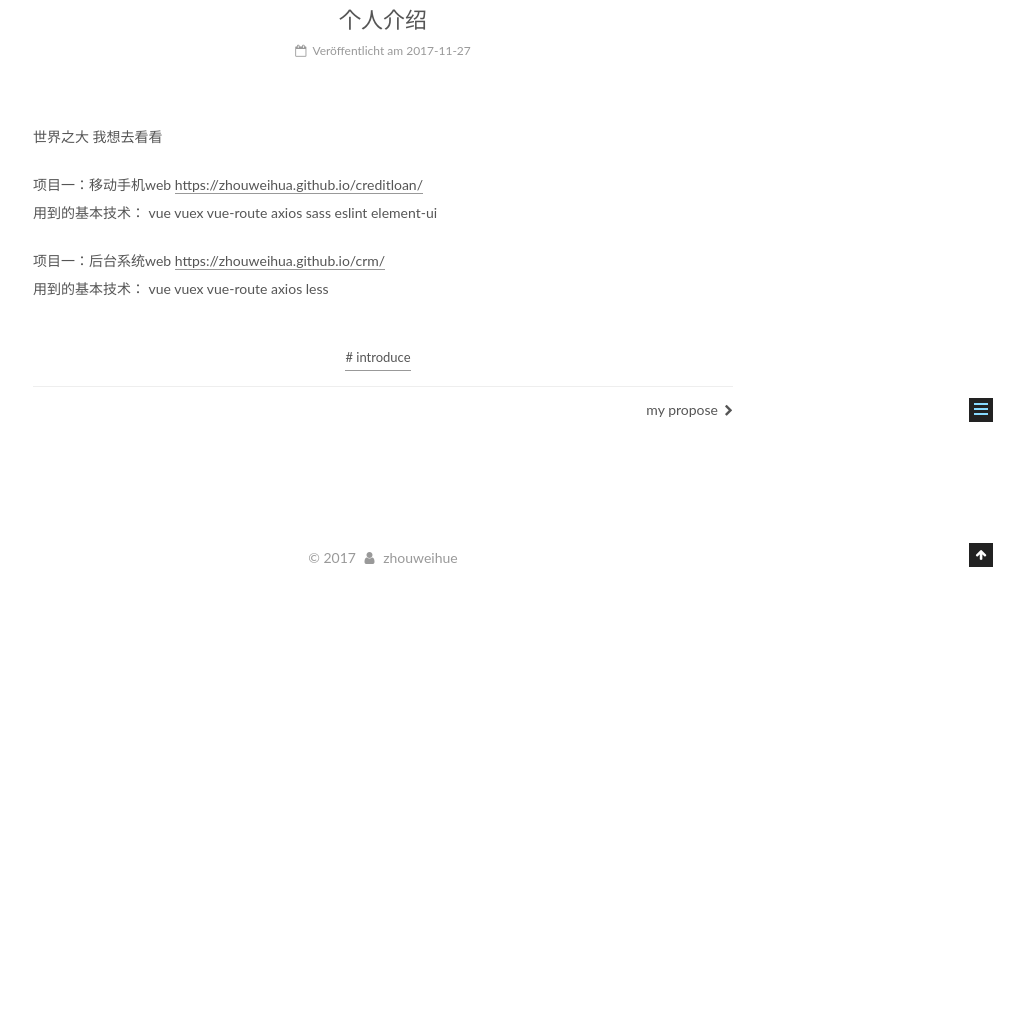
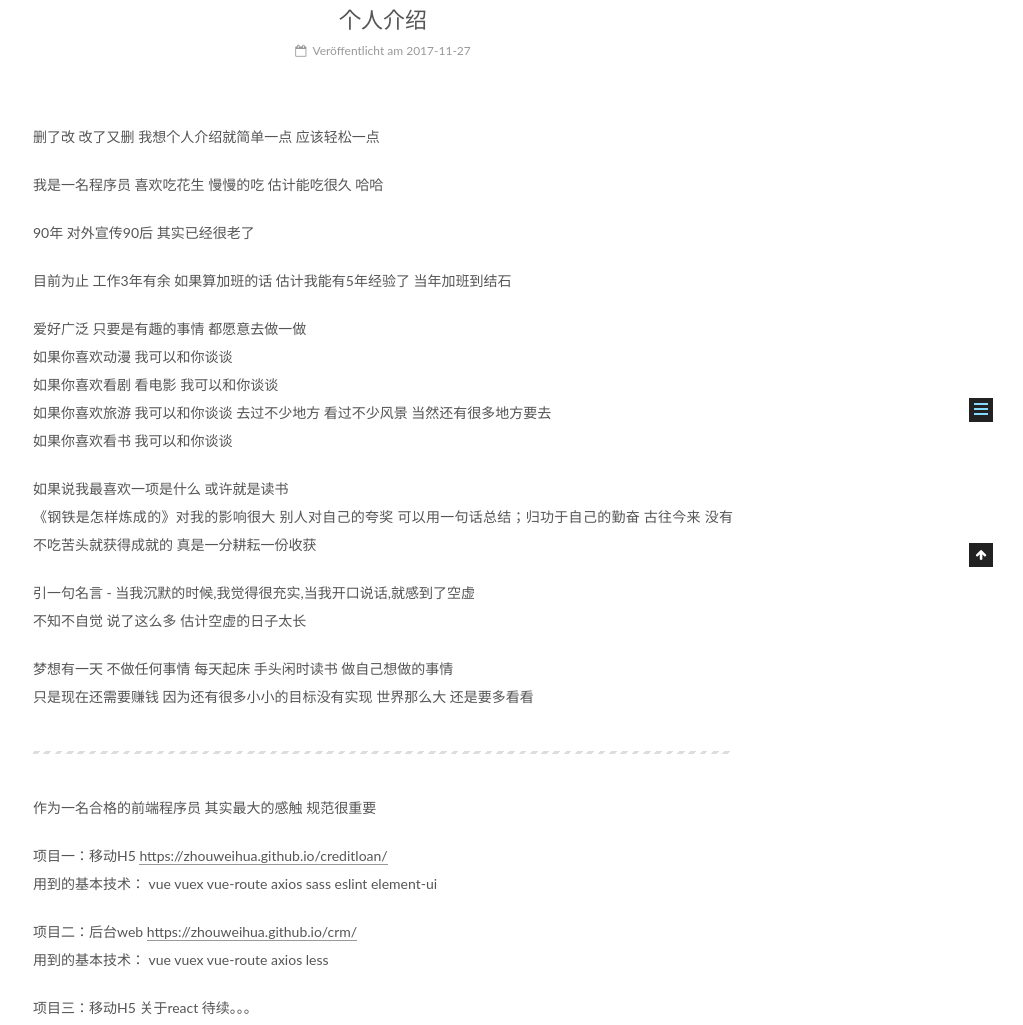
Before and after one commit to zhouweihua/zhouweihua.github.io, a plain HTML site: page blog/2017/11/27/hello-world/index.html in a window 1280 px wide. Shown: the part 333-1358 px from the top of the page, without its empty margins (257-1280 px from the left). Before the commit the page ends 925 px from the top, so only its background shows below. Drawn offline with Linux system fonts and the light colour scheme.

Commit message:
更新页面

```diff
--- a/blog/2017/11/27/hello-world/index.html
+++ b/blog/2017/11/27/hello-world/index.html
@@ -79,17 +79,17 @@
 
 
 
-<meta name="description" content="世界之大 我想去看看 项目一：移动手机web  https://zhouweihua.github.io/creditloan/用到的基本技术： vue vuex vue-route axios sass eslint element-ui  项目一：后台系统web  https://zhouweihua.github">
+<meta name="description" content="删了改 改了又删 我想个人介绍就简单一点 应该轻松一点 我是一名程序员 喜欢吃花生 慢慢的吃 估计能吃很久 哈哈 90年 对外宣传90后 其实已经很老了 目前为止 工作3年有余 如果算加班的话 估计我能有5年经验了 当年加班到结石 爱好广泛 只要是有趣的事情 都愿意去做一做如果你喜欢动漫 我可以和你谈谈如果你喜欢看剧 ">
 <meta name="keywords" content="introduce">
 <meta property="og:type" content="article">
 <meta property="og:title" content="个人介绍">
 <meta property="og:url" content="http://zhouweihua.github.io/blog/2017/11/27/hello-world/index.html">
 <meta property="og:site_name" content="z-world">
-<meta property="og:description" content="世界之大 我想去看看 项目一：移动手机web  https://zhouweihua.github.io/creditloan/用到的基本技术： vue vuex vue-route axios sass eslint element-ui  项目一：后台系统web  https://zhouweihua.github.io/crm/用到的基本技术： vue vuex vue-route axio">
-<meta property="og:updated_time" content="2017-11-27T09:58:56.048Z">
+<meta property="og:description" content="删了改 改了又删 我想个人介绍就简单一点 应该轻松一点 我是一名程序员 喜欢吃花生 慢慢的吃 估计能吃很久 哈哈 90年 对外宣传90后 其实已经很老了 目前为止 工作3年有余 如果算加班的话 估计我能有5年经验了 当年加班到结石 爱好广泛 只要是有趣的事情 都愿意去做一做如果你喜欢动漫 我可以和你谈谈如果你喜欢看剧 看电影 我可以和你谈谈如果你喜欢旅游 我可以和你谈谈 去过不少地方 看过不少风景">
+<meta property="og:updated_time" content="2017-11-28T08:51:29.947Z">
 <meta name="twitter:card" content="summary">
 <meta name="twitter:title" content="个人介绍">
-<meta name="twitter:description" content="世界之大 我想去看看 项目一：移动手机web  https://zhouweihua.github.io/creditloan/用到的基本技术： vue vuex vue-route axios sass eslint element-ui  项目一：后台系统web  https://zhouweihua.github.io/crm/用到的基本技术： vue vuex vue-route axio">
+<meta name="twitter:description" content="删了改 改了又删 我想个人介绍就简单一点 应该轻松一点 我是一名程序员 喜欢吃花生 慢慢的吃 估计能吃很久 哈哈 90年 对外宣传90后 其实已经很老了 目前为止 工作3年有余 如果算加班的话 估计我能有5年经验了 当年加班到结石 爱好广泛 只要是有趣的事情 都愿意去做一做如果你喜欢动漫 我可以和你谈谈如果你喜欢看剧 看电影 我可以和你谈谈如果你喜欢旅游 我可以和你谈谈 去过不少地方 看过不少风景">
 
 
 
@@ -310,9 +310,19 @@
 
 
 
-        <p>世界之大 我想去看看</p>
-<p>项目一：移动手机web  <a href="https://zhouweihua.github.io/creditloan/">https://zhouweihua.github.io/creditloan/</a><br>用到的基本技术： vue vuex vue-route axios sass eslint element-ui </p>
-<p>项目一：后台系统web  <a href="https://zhouweihua.github.io/crm/">https://zhouweihua.github.io/crm/</a><br>用到的基本技术： vue vuex vue-route axios less</p>
+        <p>删了改 改了又删 我想个人介绍就简单一点 应该轻松一点</p>
+<p>我是一名程序员 喜欢吃花生 慢慢的吃 估计能吃很久 哈哈</p>
+<p>90年 对外宣传90后 其实已经很老了</p>
+<p>目前为止 工作3年有余 如果算加班的话 估计我能有5年经验了 当年加班到结石</p>
+<p>爱好广泛 只要是有趣的事情 都愿意去做一做<br>如果你喜欢动漫 我可以和你谈谈<br>如果你喜欢看剧 看电影 我可以和你谈谈<br>如果你喜欢旅游 我可以和你谈谈 去过不少地方 看过不少风景 当然还有很多地方要去<br>如果你喜欢看书 我可以和你谈谈</p>
+<p>如果说我最喜欢一项是什么 或许就是读书<br>《钢铁是怎样炼成的》对我的影响很大 别人对自己的夸奖 可以用一句话总结；归功于自己的勤奋 古往今来 没有不吃苦头就获得成就的 真是一分耕耘一份收获</p>
+<p>引一句名言 - 当我沉默的时候,我觉得很充实,当我开口说话,就感到了空虚<br>不知不自觉 说了这么多 估计空虚的日子太长</p>
+<p>梦想有一天 不做任何事情 每天起床 手头闲时读书 做自己想做的事情<br>只是现在还需要赚钱 因为还有很多小小的目标没有实现 世界那么大 还是要多看看</p>
+<hr>
+<p>作为一名合格的前端程序员 其实最大的感触 规范很重要</p>
+<p>项目一：移动H5  <a href="https://zhouweihua.github.io/creditloan/">https://zhouweihua.github.io/creditloan/</a><br>用到的基本技术： vue vuex vue-route axios sass eslint element-ui </p>
+<p>项目二：后台web  <a href="https://zhouweihua.github.io/crm/">https://zhouweihua.github.io/crm/</a><br>用到的基本技术： vue vuex vue-route axios less</p>
+<p>项目三：移动H5 关于react 待续。。。</p>
 
 
     </div>
--- a/blog/css/main.css
+++ b/blog/css/main.css
@@ -1822,7 +1822,7 @@ pre .javascript .function {
   width: 4px;
   height: 4px;
   border-radius: 50%;
-  background: #b3f65e;
+  background: #ff6139;
 }
 .links-of-blogroll {
   font-size: 13px;
```
Also changed, not shown: blog/2017/11/27/my-propose/index.html (+7 -5 lines), blog/index.html (+16 -4 lines).
